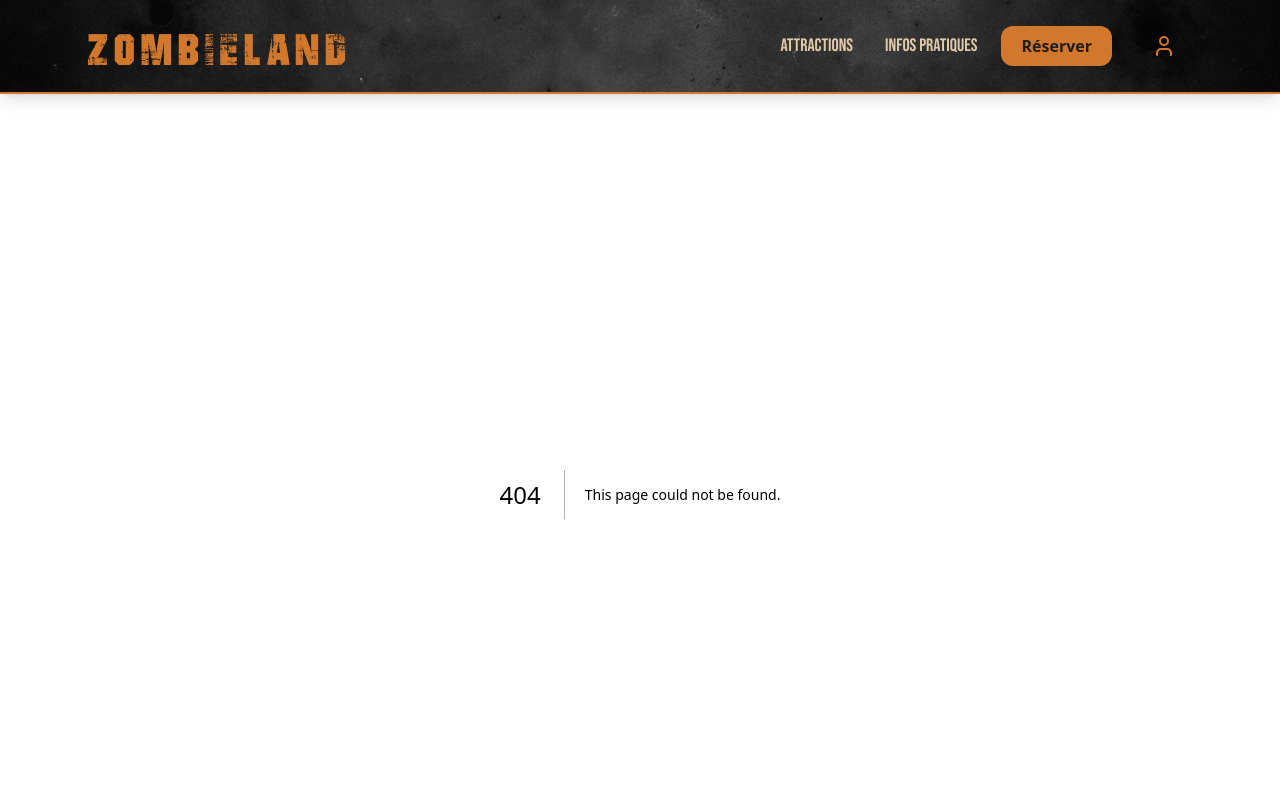
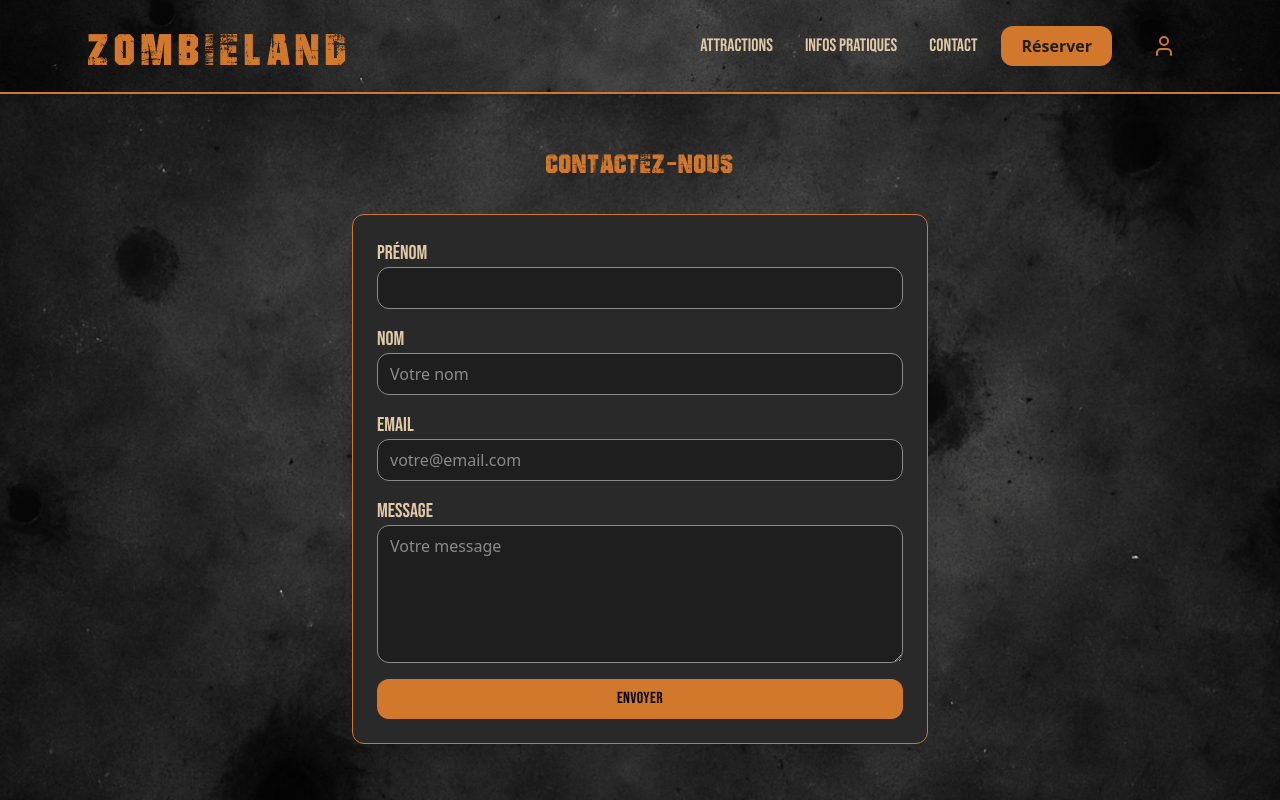
Before and after one commit to Ricoeur-Laurent/Zombieland, a Next.js app in the folder front/: page /contact in a window 1280 px wide. Before the commit this address had no page. Shown: the top 800 px of the page. Built offline with nearby package versions, Linux system fonts and the light colour scheme.

Commit message:
feat/add ContactForm.tsx  & contact/page.tsx

```diff
--- /dev/null
+++ b/front/src/app/contact/page.tsx
@@ -0,0 +1,20 @@
+import ContactForm from "@/components/contact/ContactForm";
+import Footer from "@/components/footer/Footer";
+
+export const metadata = {
+	title: "Zombieland Contact",
+	description: "Formulaire de contact pour nous écrire facilement.",
+};
+
+export default function ContactPage() {
+	return (
+		<main className="flex flex-col items-center justify-between min-h-screen px-4 py-12">
+			<div className="w-full flex flex-col items-center">
+				<h1 className="text-4xl font-title text-primary mb-8 uppercase tracking-wide">
+					Contactez-nous
+				</h1>
+				<ContactForm />
+			</div>
+		</main>
+	);
+}
--- /dev/null
+++ b/front/src/components/contact/ContactForm.tsx
@@ -0,0 +1,136 @@
+"use client";
+import { useState, FormEvent } from "react";
+import { useTokenContext } from "@/context/TokenProvider";
+import { getApiUrl } from "@/utils/getApi";
+
+export default function ContactForm() {
+	const { token } = useTokenContext();
+	const [firstname, setFirstName] = useState("");
+	const [lastname, setLastName] = useState("");
+	const [email, setEmail] = useState("");
+	const [message, setMessage] = useState("");
+	const [error, setError] = useState("");
+	const [success, setSuccess] = useState("");
+
+const handleSubmit = async (e: FormEvent) => {
+		e.preventDefault();
+		setError("");
+		setSuccess("");
+
+		if (!token) {
+			setError("Vous devez être connecté pour envoyer un message.");
+			return;
+		}
+
+try {
+			const response = await fetch(`${getApiUrl()}/contact`, {
+				method: "POST",
+				headers: {
+					"Content-Type": "application/json"
+				},
+				credentials: "include",
+				body: JSON.stringify({ firstname, lastname, email, message }),
+			});
+
+			const data = await response.json();
+
+			if (!response.ok) {
+				setError(data.error || "Une erreur est survenue.");
+				return;
+			}
+
+			setSuccess("Message envoyé avec succès !");
+			setFirstName("");
+			setLastName("");
+			setEmail("");
+			setMessage("");
+		} catch (err) {
+			console.error(err);
+			setError("Erreur lors de l'envoi du message.");
+		}
+	};
+
+	return (
+		<form
+			onSubmit={handleSubmit}
+			className="flex flex-col gap-4 w-full max-w-xl mx-auto bg-surface bg-opacity-90 backdrop-blur-sm p-6 rounded-lg border border-primary shadow-lg"
+		>
+
+			{/* Champ prénom */}
+			<div className="flex flex-col">
+				<label htmlFor="firstname" className="text-primary-light font-subtitle uppercase text-xl">
+					Prénom
+				</label>
+				<input
+					type="text"
+					id="firstname"
+					value={firstname}
+					onChange={(e) => setFirstName(e.target.value)}
+					required
+					className="bg-bg text-text border border-muted rounded-lg px-3 py-2 placeholder:text-muted focus:outline-none focus:border-primary"
+					placeholder=""
+				/>
+			</div>
+
+			{/* Champ nom */}
+			<div className="flex flex-col">
+				<label htmlFor="lastname" className="text-primary-light font-subtitle uppercase text-xl">
+					Nom
+				</label>
+				<input
+					type="text"
+					id="lastname"
+					value={lastname}
+					onChange={(e) => setLastName(e.target.value)}
+					required
+					className="bg-bg text-text border border-muted rounded-lg px-3 py-2 placeholder:text-muted focus:outline-none focus:border-primary"
+					placeholder="Votre nom"
+				/>
+			</div>
+
+			{/* Champ email */}
+			<div className="flex flex-col">
+				<label htmlFor="email" className="text-primary-light font-subtitle uppercase text-xl">
+					Email
+				</label>
+				<input
+					type="email"
+					id="email"
+					value={email}
+					onChange={(e) => setEmail(e.target.value)}
+					required
+					className="bg-bg text-text border border-muted rounded-lg px-3 py-2 placeholder:text-muted focus:outline-none focus:border-primary"
+					placeholder="votre@email.com"
+				/>
+			</div>
+
+			{/* Champ message */}
+			<div className="flex flex-col">
+				<label htmlFor="message" className="text-primary-light font-subtitle uppercase text-xl">
+					Message
+				</label>
+				<textarea
+					id="message"
+					value={message}
+					onChange={(e) => setMessage(e.target.value)}
+					required
+					rows={5}
+					className="bg-bg text-text border border-muted rounded-lg px-3 py-2 placeholder:text-muted focus:outline-none focus:border-primary"
+					placeholder="Votre message"
+				/>
+			</div>
+
+			{/* Affichage des messages d'erreur ou de succès */}
+			{error && <p className="text-red-500 text-sm font-body">{error}</p>}
+			{success && <p className="text-green-600 text-sm font-body">{success}</p>}
+
+			{/* Bouton d'envoi */}
+			<button
+				type="submit"
+				className="bg-primary text-black font-subtitle uppercase tracking-wide py-2 rounded-lg hover:bg-primary-dark transition"
+			>
+				Envoyer
+			</button>
+		</form>
+	);
+}
--- a/front/src/components/header/Header.tsx
+++ b/front/src/components/header/Header.tsx
@@ -6,6 +6,7 @@ import BurgerProfil from "./BurgerProfil";
 const links = [
 	{ href: "/attractions", label: "Attractions" },
 	{ href: "/infos-pratiques", label: "Infos pratiques" },
+	{ href: "/contact", label: "Contact" },
 ];
 
 export default function Header() {
```
Also changed, not shown: 1 other file (tests, documents, lock files or other folders).
